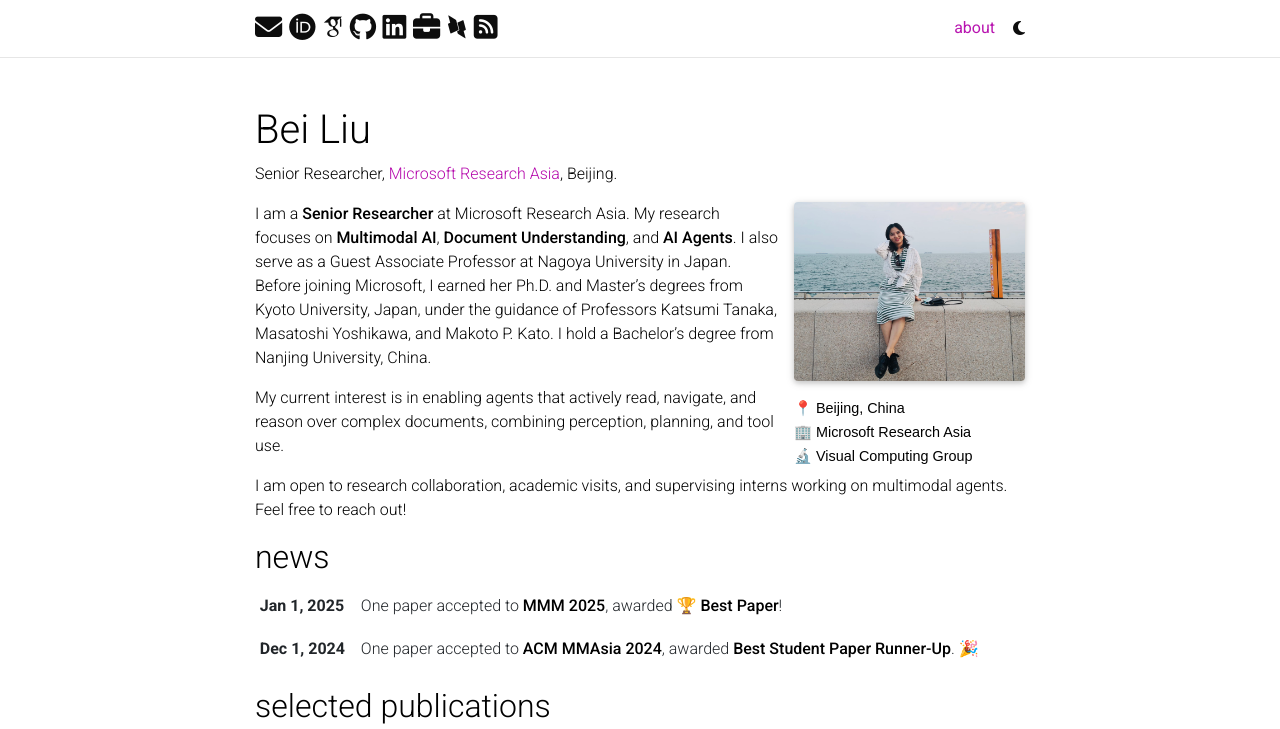
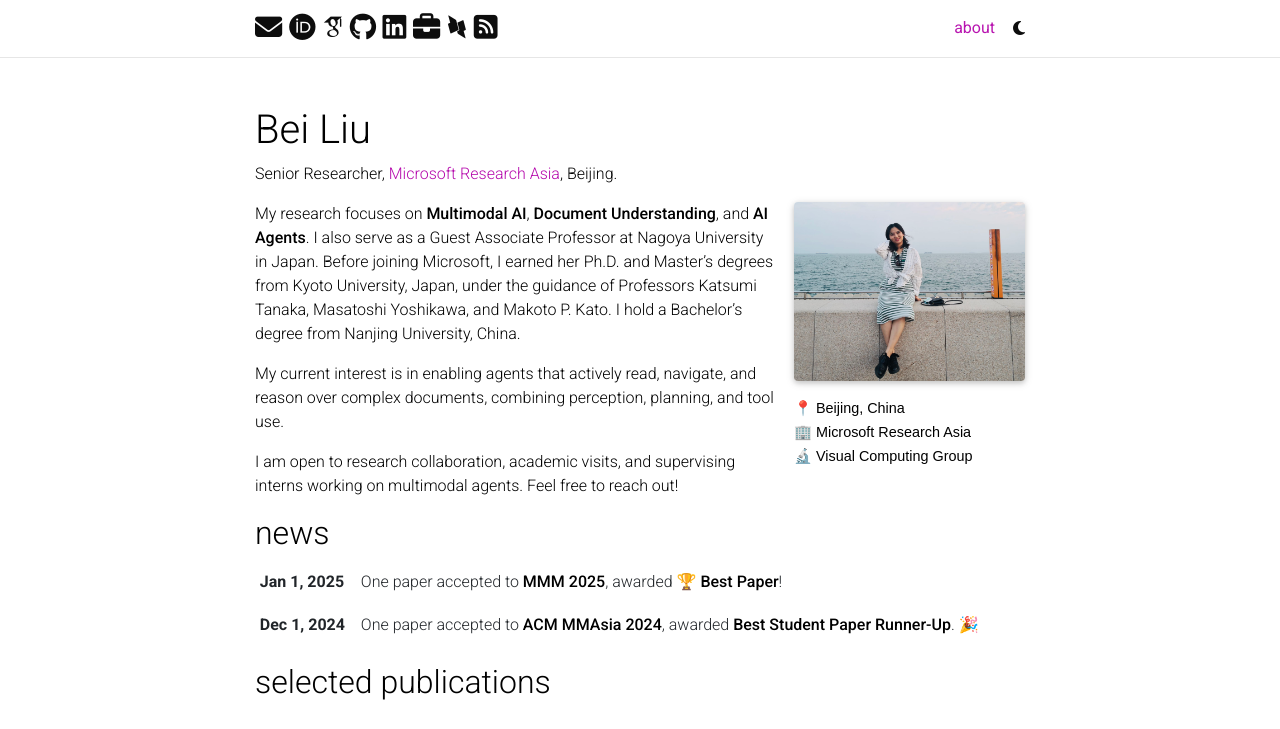
Before and after one commit to bei21/bei21.github.io, a Jekyll site: the page built from _pages/about.md, in a window 1280 px wide and 1023 px high, cut to the strip 0-729 px from the top of the window. Built offline with Jekyll 4.4.1, drawn with Linux system fonts in a browser that asks for light colours; full-size pictures stand in for the smaller copies a plugin makes; some web fonts are replaced; comment, search, counter and statistics services are not loaded; a style sheet for code colours, icons or effects is not loaded.

```diff
--- a/_pages/about.md
+++ b/_pages/about.md
@@ -22,7 +22,6 @@
 social: true
 ---
 
-I am a **Senior Researcher** at Microsoft Research Asia.
 My research focuses on **Multimodal AI**, **Document Understanding**, and **AI Agents**.
 I also serve as a Guest Associate Professor at Nagoya University in Japan.
 Before joining Microsoft, I earned her Ph.D. and Master’s degrees from Kyoto University, Japan, under the guidance of Professors Katsumi Tanaka, Masatoshi Yoshikawa, and Makoto P. Kato.
```
